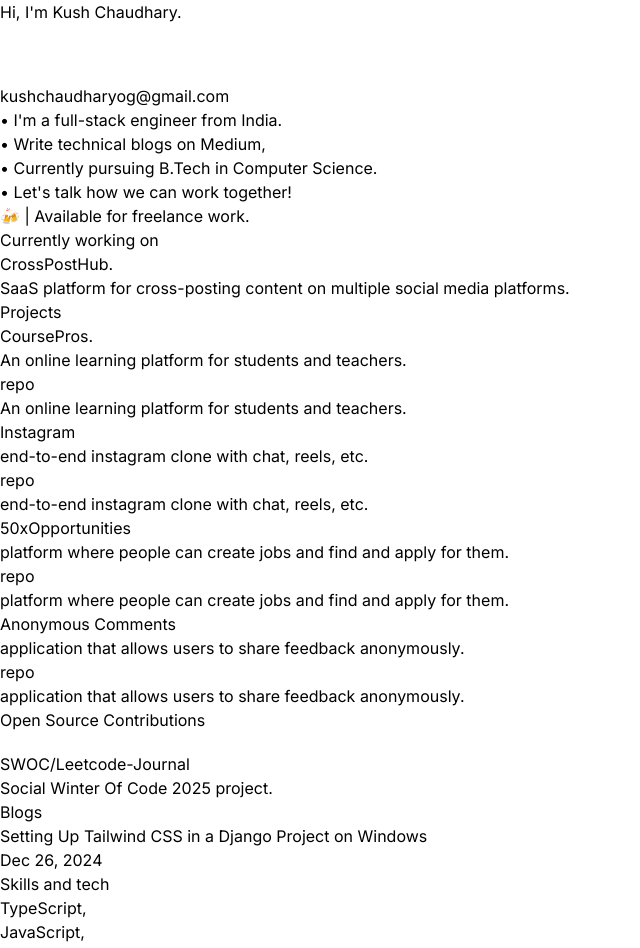
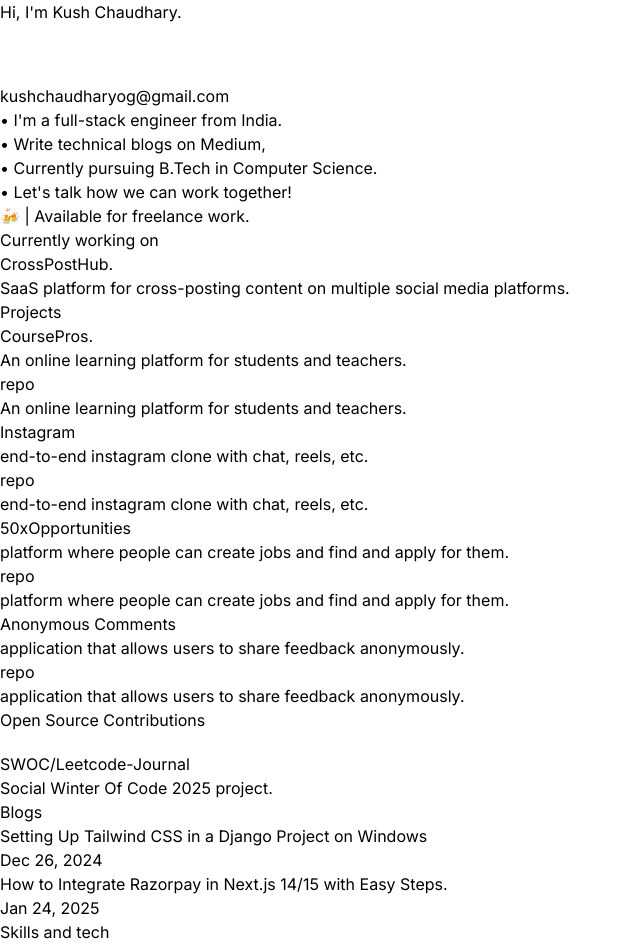
Before and after one commit to hanuchaudhary/PortfolioOg, a Next.js app: page / in a window 1280 px wide. Shown: the top 948 px of the page, without its empty margins (0-640 px from the left). Built offline with nearby package versions, Linux system fonts and the light colour scheme.

Commit message:
Added Blog

```diff
--- a/src/app/Data/data.ts
+++ b/src/app/Data/data.ts
@@ -120,4 +120,10 @@
         title: "Setting Up Tailwind CSS in a Django Project on Windows",
         link: "https://medium.com/@kushchaudharyog/setting-up-tailwind-css-in-a-django-project-on-windows-ffe0d2132cdc",
         Date: "Dec 26, 2024",
-    },]
+    },
+    {
+        title: "How to Integrate Razorpay in Next.js 14/15 with Easy Steps.",
+        link: "https://medium.com/@kushchaudharyog/how-to-integrate-razorpay-in-next-js-14-15-with-easy-steps-f2d80772009c",
+        Date: "Jan 24, 2025",
+    },
+]
```
